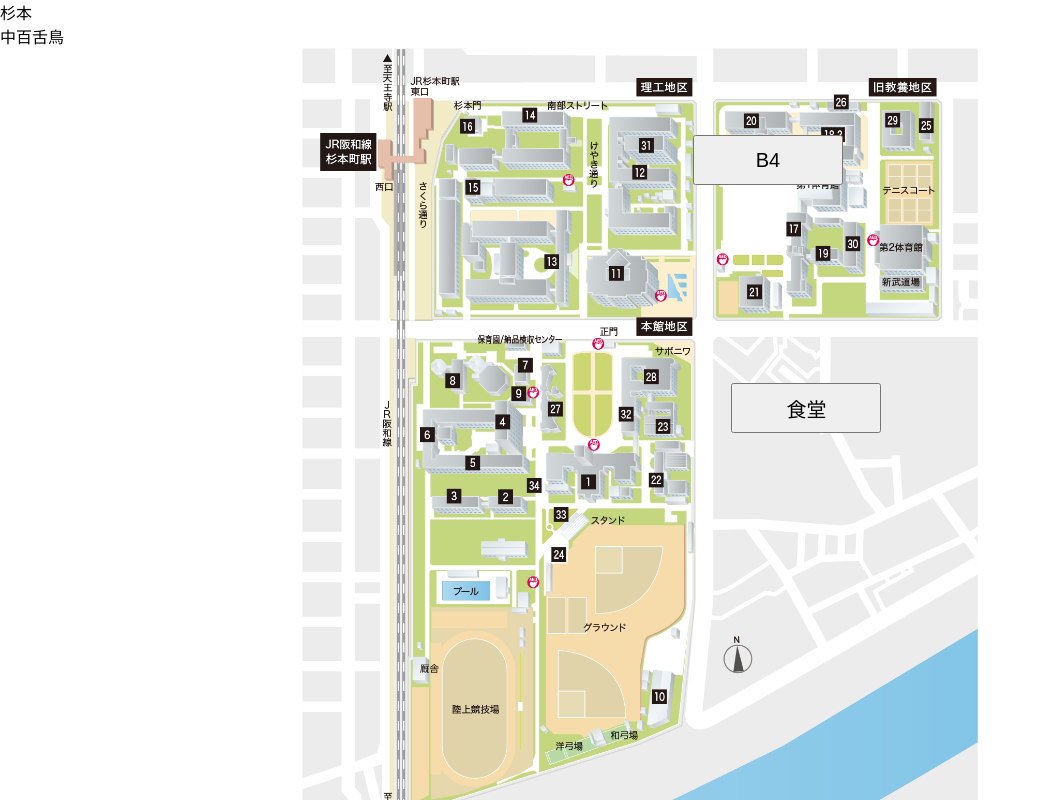
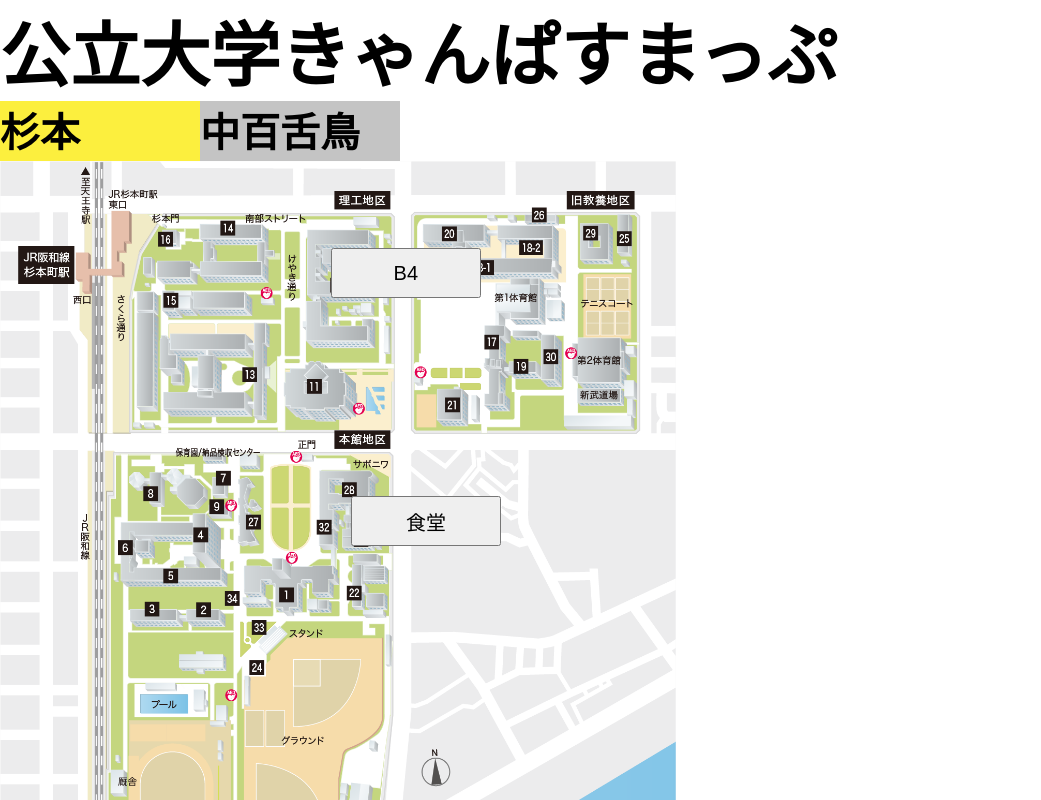
Before and after one commit to Takuya-gyon/ci_team, a React (Create React App) app in the folder app/react-app/: page / in a window 1280 px wide. Shown: the top 800 px of the page, without its empty margins (0-1041 px from the left). Built offline with nearby package versions, Linux system fonts and the light colour scheme.

Commit message:
サイトタイトル追加、タブデザイン変更

```diff
--- a/app/react-app/package.json
+++ b/app/react-app/package.json
@@ -17,7 +17,7 @@
     "web-vitals": "^2.1.4"
   },
   "scripts": {
-    "start": "react-scripts start",
+    "start": "WATCHPACK_POLLING=true react-scripts start",
     "build": "react-scripts build",
     "test": "react-scripts test",
     "eject": "react-scripts eject"
--- a/app/react-app/src/App.tsx
+++ b/app/react-app/src/App.tsx
@@ -1,12 +1,13 @@
 import React from 'react';
-import FudaiMap from './FudaiMap';
 import TabComponent from './TabComponent';
+import Title from './Title';
 import { tabs } from './TabsData';
 import './App.css'; // スタイルシートのインポート
 
 function App() {
   return (
     <div>
+      <Title/>
       <TabComponent tabs={tabs} />
     </div>
   );
--- a/app/react-app/src/IchidaiMap.tsx
+++ b/app/react-app/src/IchidaiMap.tsx
@@ -42,7 +42,7 @@ function App() {
             <h2>B4棟</h2>
             <img src={b4_image} alt="Modal" className="modal-image" />
             <ul>
-              <li>工学域の研究室が主にあるテストテスト</li>
+              <li>工学域の研究室が主にある</li>
               <li>専門分野の授業が行われる</li>
             </ul>
           </div>
--- /dev/null
+++ b/app/react-app/src/TabComponent.css
@@ -0,0 +1,19 @@
+.tab-item {
+    float: left;
+    background-color: rgb(196, 196, 196);
+
+    margin: 0 auto;
+    font-size: 40px;
+    font-weight: bold;
+    width: 200px;
+    height: 60px;
+}
+.tab-item.active {
+    background-color: rgb(252, 239, 62);
+}
+.tab-content {
+    float: left;
+}
+.tab-list {
+    height: 60px;
+}
--- a/app/react-app/src/TabComponent.tsx
+++ b/app/react-app/src/TabComponent.tsx
@@ -1,6 +1,7 @@
 // TabComponent.tsx
 import React, { useState } from 'react';
 import { Tab } from './TabsData';
+import './TabComponent.css';
 
 interface TabComponentProps {
   tabs: Tab[];
@@ -26,6 +27,7 @@ const TabComponent: React.FC<TabComponentProps> = ({ tabs }) => {
           </div>
         ))}
       </div>
+      <div></div>
       <div className="tab-content">
         {tabs[activeTab].content}
       </div>
--- /dev/null
+++ b/app/react-app/src/Title.css
@@ -0,0 +1,4 @@
+.title {
+    font-size: 70px;
+    font-weight: bold;
+}
--- /dev/null
+++ b/app/react-app/src/Title.tsx
@@ -0,0 +1,13 @@
+import React from 'react';
+import './Title.css'; // スタイルシートのインポート
+
+function Title() {
+  return (
+    <div>
+      <div className='title'>公立大学きゃんぱすまっぷ</div>
+      <div></div>
+    </div>
+  );
+}
+
+export default Title;
```
Also changed, not shown: app/react-app/src/assets/公立大ピン.png (added).
